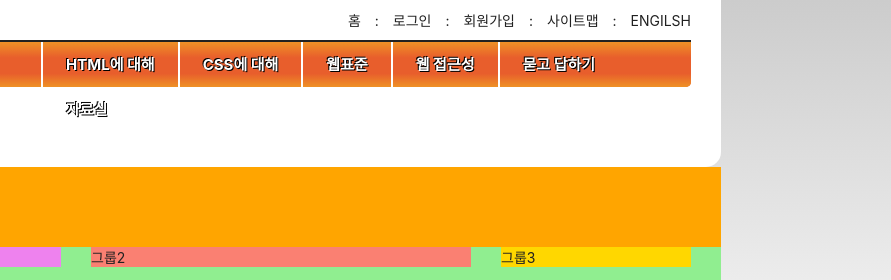
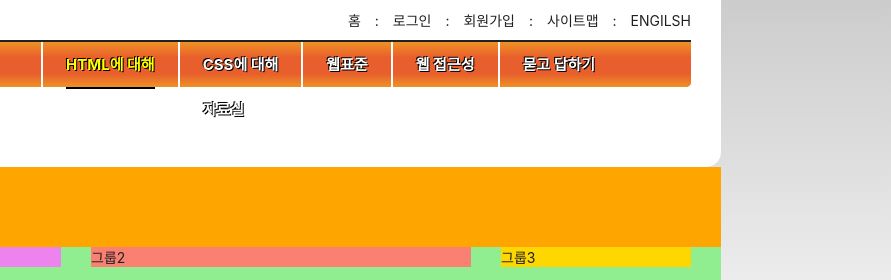
Before and after one commit to third-park/HTML5, a plain HTML site: page index.html in a window 1280 px wide. Shown: the top 280 px of the page, 389-1280 px from the left. Drawn offline with Linux system fonts and the light colour scheme; a web font is replaced by a local one.

Commit message:
가상선택자로 밑줄긋기

```diff
--- a/styles/style.css
+++ b/styles/style.css
@@ -104,11 +104,11 @@ body {
 }
 .menu-item {
     float: left;
-  }
+    border-left: 2px solid #fff;
+}
 
 .menu-button {
   border: 0;
-  border-left: 2px solid #fff;
   background: transparent;
   padding: 0 23px;
   line-height: 45px;
@@ -116,6 +116,15 @@ body {
   font-weight: 700;
   color: #fff;
   text-shadow: 1px 1px 0 #000, -1px -1px 0 #000;
+}
+.is-active .menu-button {
+  color: yellow;
+}
+
+.is-active .menu-button::after {
+  content: "";
+  display: block;
+  border-top: 2px solid black;
 }
   .sub-menu {
     position: absolute;
```
